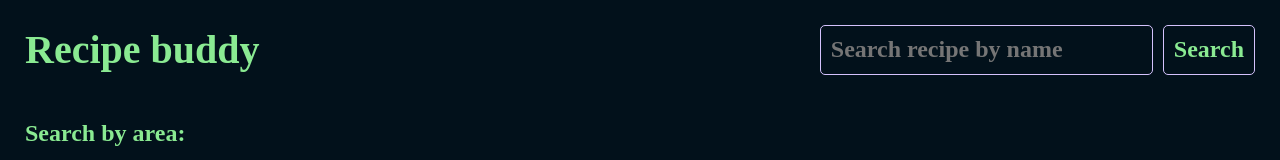
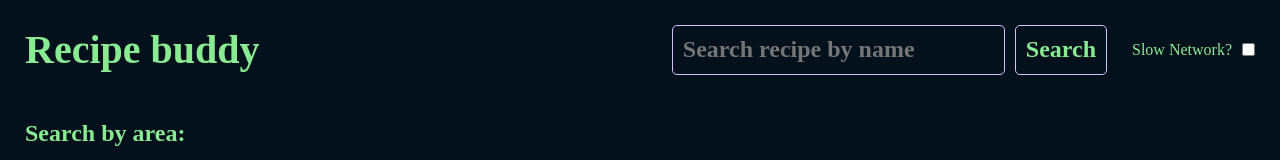
Before and after one commit to Ti84/gm-react-training, a React (Create React App) app: page / in a window 1280 px wide. Shown: the top 160 px of the page. Built offline with nearby package versions, Linux system fonts and the light colour scheme; no server answers; a web font is replaced by a local one.

Commit message:
context example

```diff
--- a/src/App.css
+++ b/src/App.css
@@ -105,10 +105,11 @@
   width: 250px;
   text-align: center;
   margin: 25px;
+  color: var(--primary);
 }
 
-.recipe-card {
-  color: var(--primary);
+.recipe-card.slow-network{
+  border: 1px solid var(--secondary);
 }
 
 @media only screen and (min-width: 1300px) {
@@ -143,3 +144,14 @@
   list-style: none;
   padding-inline-start: 0;
 }
+
+.app-header-form {
+  display: flex;
+  align-content: center;
+}
+
+.app-header-form label {
+  display: flex;
+  align-items: center;
+  padding-right: 25px;
+}
--- a/src/App.js
+++ b/src/App.js
@@ -6,6 +6,7 @@ import RecipesList from './components/RecipesList';
 import RecipeFilters from './components/RecipeFilters';
 import './Normalize.css';
 import './App.css';
+import NetworkWrapper from './components/NetworkWrapper';
 
 class App extends React.Component {
   constructor(props) {
@@ -15,15 +16,14 @@ class App extends React.Component {
       recipes: [],
       filter: '',
     };
-
     this.handleFilter = this.handleFilter.bind(this);
-
   }
 
   fetchRecipes = async (url) => {
     try {
       const data = await fetch(url);
       const json = await data.json();
+      console.log(json);
       this.setState({ ...this.state, recipes: json && json.meals });
     } catch (e) {
       console.error(e);
@@ -47,6 +47,11 @@ class App extends React.Component {
       )}=${target.value}`
     );
   }
+
+  setMealName = (mealName) => {
+    this.setState({ ...this.state, mealName });
+  };
+
   // handleFilter = ({ target }) => {
   //   this.setState({ ...this.state, filter: target.value, mealName: '' });
   //   this.fetchRecipes(
@@ -58,8 +63,10 @@ class App extends React.Component {
 
   render() {
     const { mealName, filter, recipes } = this.state;
+
     return (
       <div className="App">
+        <NetworkWrapper>
           <BrowserRouter>
             <AppNav
               handleRecipeSearch={this.recipeSearch}
@@ -79,6 +86,7 @@ class App extends React.Component {
               </Route>
             </Switch>
           </BrowserRouter>
+        </NetworkWrapper>
       </div>
     );
   }
--- a/src/components/AppNav.js
+++ b/src/components/AppNav.js
@@ -1,12 +1,16 @@
 import React from 'react';
 import { Link, useLocation } from 'react-router-dom';
+import { useContext } from 'react';
+import { NetworkContext } from './NetworkWrapper';
 const AppNav = ({ handleRecipeSearch, mealName, setMealName }) => {
+  const { enabled, setEnabled } = useContext(NetworkContext);
   const location = useLocation();
   return (
     <nav className="app-header">
       <Link to="/">
         <h1>Recipe buddy</h1>
       </Link>
+      <div className="app-header-form">
         {location.pathname === '/' && (
           <form onSubmit={(e) => handleRecipeSearch(e)}>
             <input
@@ -19,6 +23,15 @@ const AppNav = ({ handleRecipeSearch, mealName, setMealName }) => {
             <input type="submit" value="Search" />
           </form>
         )}
+        <label>
+          Slow Network?
+          <input
+            type="checkbox"
+            onChange={(e) => setEnabled(e.target.checked)}
+            checked={enabled}
+          />
+        </label>
+      </div>
     </nav>
   );
 };
--- /dev/null
+++ b/src/components/NetworkWrapper.js
@@ -0,0 +1,14 @@
+import React, { useState } from 'react';
+
+export const NetworkContext = React.createContext();
+
+const NetworkWrapper = ({ children }) => {
+  const [enabled, setEnabled] = useState(false);
+  return (
+    <NetworkContext.Provider value={{ enabled, setEnabled }}>
+      {children}
+    </NetworkContext.Provider>
+  );
+};
+
+export default NetworkWrapper;
--- a/src/components/RecipeCard.js
+++ b/src/components/RecipeCard.js
@@ -1,18 +1,17 @@
-import React from 'react';
+import React, { useContext } from 'react';
 import { Link } from 'react-router-dom';
+import { NetworkContext } from './NetworkWrapper';
 
-class RecipeCard extends React.Component {
-  render() {
-    const { recipe } = this.props;
+const RecipeCard = ({ recipe }) => {
+  const { enabled } = useContext(NetworkContext);
   return (
     <Link key={recipe.idMeal} to={`/${recipe.idMeal}`}>
-        <div className="recipe-card">
-          <img src={recipe.strMealThumb} alt={recipe.strMeal} />
+      <div className={`recipe-card ${enabled ? 'slow-network' : ''}`}>
+        {!enabled && <img src={recipe.strMealThumb} alt={recipe.strMeal} />}
         <h3>{recipe.strMeal}</h3>
       </div>
     </Link>
   );
-  }
-}
+};
 
 export default RecipeCard;
--- a/src/components/RecipesList.js
+++ b/src/components/RecipesList.js
@@ -8,7 +8,7 @@ const RecipesList = ({ recipes }) => {
       {recipes && recipes.length ? (
         <div className="recipe-list">
           {recipes.map((recipe) => (
-            <RecipeCard recipe={recipe} />
+            <RecipeCard key={recipe.idMeal} recipe={recipe} />
           ))}
         </div>
       ) : (
```
Lines whose indentation alone changed are shown as unchanged.
